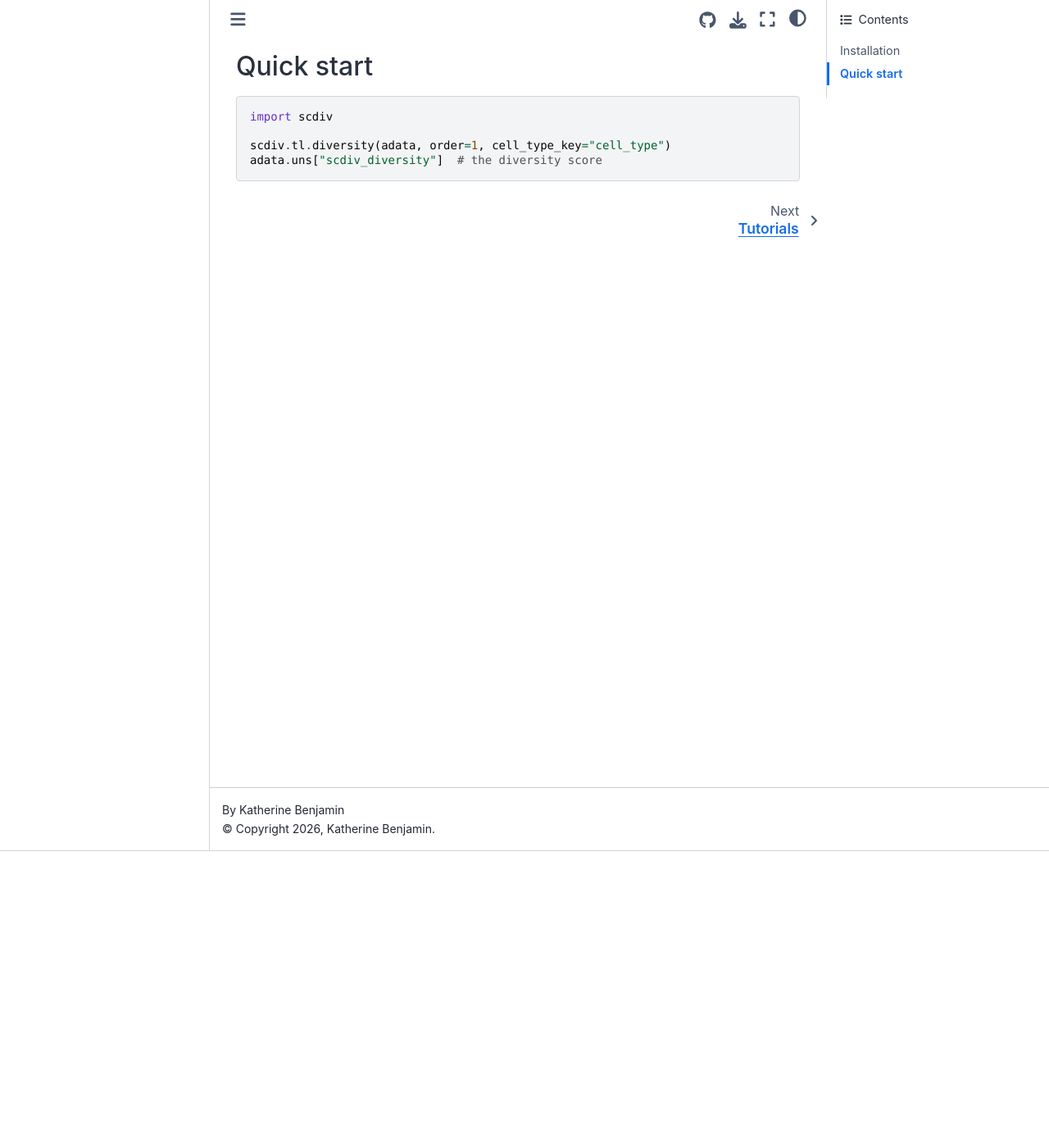
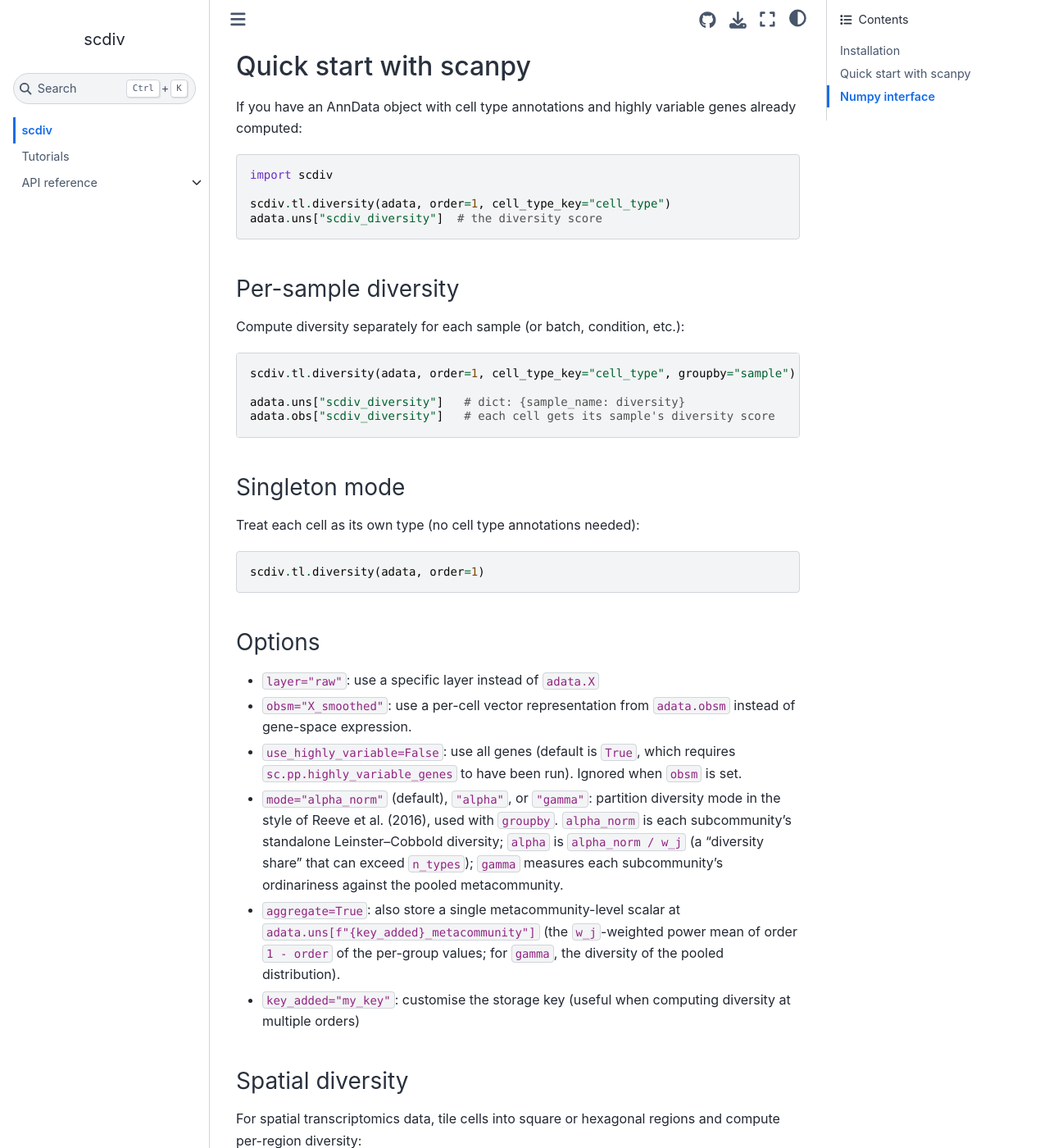
Before and after one commit to katherine-benjamin/scdiv, a Sphinx documentation site: the page built from docs/index.md, in a window 1280 px wide and 1400 px high, scrolled down 362 px. Shown: the whole window at 82% size. Built offline with Sphinx 7.4.7 and the Sphinx Book theme 1.1.4, drawn with Linux system fonts in a browser that asks for light colours; some of the changed text lies outside the part shown.

Commit message:
docs changes

````diff
--- a/README.md
+++ b/README.md
@@ -9,7 +9,7 @@
 ## Installation
 
 ```bash
-pip install git+https://github.com/katherinebenjamin/scdiv.git
+pip install git+https://github.com/katherine-benjamin/scdiv.git
 ```
 
 ## Quick start with scanpy
@@ -45,23 +45,23 @@
 
 ### Options
 
-- `layer="raw"` — use a specific layer instead of `adata.X`
-- `obsm="X_smoothed"` — use a per-cell vector representation from
+- `layer="raw"`: use a specific layer instead of `adata.X`
+- `obsm="X_smoothed"`: use a per-cell vector representation from
   `adata.obsm` instead of gene-space expression.
-- `use_highly_variable=False` — use all genes (default is `True`, which
+- `use_highly_variable=False`: use all genes (default is `True`, which
   requires `sc.pp.highly_variable_genes` to have been run). Ignored
   when `obsm` is set.
-- `mode="alpha_norm"` (default), `"alpha"`, or `"gamma"` — partition
+- `mode="alpha_norm"` (default), `"alpha"`, or `"gamma"`: partition
   diversity mode in the style of Reeve et al. (2016), used with `groupby`.
   `alpha_norm` is each subcommunity's standalone Leinster–Cobbold
   diversity; `alpha` is `alpha_norm / w_j` (a "diversity share" that can
   exceed `n_types`); `gamma` measures each subcommunity's ordinariness
   against the pooled metacommunity.
-- `aggregate=True` — also store a single metacommunity-level scalar at
+- `aggregate=True`: also store a single metacommunity-level scalar at
   `adata.uns[f"{key_added}_metacommunity"]` (the `w_j`-weighted power
   mean of order `1 - order` of the per-group values; for `gamma`, the
   diversity of the pooled distribution).
-- `key_added="my_key"` — customise the storage key (useful when computing
+- `key_added="my_key"`: customise the storage key (useful when computing
   diversity at multiple orders)
 
 ### Spatial diversity
--- /dev/null
+++ b/docs/api/diversity.md
@@ -0,0 +1,20 @@
+# Diversity primitives: `scdiv.diversity`
+
+Lower-level diversity functions that operate on numpy arrays (count
+matrices, similarity matrices, label vectors). Use these directly when
+working outside an AnnData workflow.
+
+```{eval-rst}
+.. currentmodule:: scdiv
+
+.. autosummary::
+   :toctree: ../_autosummary
+   :nosignatures:
+
+   diversity.diversity
+   diversity.diversity_from_counts
+   diversity.diversity_from_weighted_similarities
+   diversity.distribution_from_labels
+   diversity.partition_diversity
+   diversity.partition_diversity_singleton
+```
--- /dev/null
+++ b/docs/api/index.md
@@ -0,0 +1,22 @@
+# API reference
+
+`scdiv` follows the scanpy-style module layout:
+
+- **`scdiv.tl`**: tools that compute on AnnData and write results into
+  `adata.uns` / `adata.obs`. Start here for typical scanpy workflows.
+- **`scdiv.pl`**: plotting functions that visualize results from `scdiv.tl`.
+- **`scdiv.spatial`**: spatial-transcriptomics helpers. Partition cells
+  into regions, compute per-region diversity, build pseudo-cells.
+- **`scdiv.diversity`** and **`scdiv.similarity`**: lower-level primitives
+  that operate on numpy arrays directly. Use these when working outside
+  an AnnData workflow.
+
+```{toctree}
+:maxdepth: 1
+
+tl
+pl
+spatial
+diversity
+similarity
+```
--- /dev/null
+++ b/docs/api/spatial.md
@@ -0,0 +1,16 @@
+# Spatial: `scdiv.spatial`
+
+Spatial-transcriptomics helpers: partition cells into square or hexagonal
+regions, compute per-region diversity, and aggregate cells into pseudo-cells.
+
+```{eval-rst}
+.. currentmodule:: scdiv
+
+.. autosummary::
+   :toctree: ../_autosummary
+   :nosignatures:
+
+   spatial.partition
+   spatial.diversity
+   spatial.pseudo_cells
+```
--- /dev/null
+++ b/docs/api/tl.md
@@ -0,0 +1,15 @@
+# Tools: `scdiv.tl`
+
+Scanpy-style tools that compute on an AnnData object and write results into
+`adata.uns` and `adata.obs`.
+
+```{eval-rst}
+.. currentmodule:: scdiv
+
+.. autosummary::
+   :toctree: ../_autosummary
+   :nosignatures:
+
+   tl.diversity
+   tl.sparsity
+```
--- a/docs/conf.py
+++ b/docs/conf.py
@@ -28,6 +28,7 @@
     ".rst": "restructuredtext",
 }
 exclude_patterns = ["_build", "Thumbs.db", ".DS_Store"]
+default_role = "any"
 
 myst_enable_extensions = [
     "colon_fence",
@@ -60,7 +61,7 @@
 html_title = "scdiv"
 html_static_path = ["_static"]
 html_theme_options = {
-    "repository_url": "https://github.com/katherinebenjamin/scdiv",
+    "repository_url": "https://github.com/katherine-benjamin/scdiv",
     "repository_branch": "main",
     "path_to_docs": "docs",
     "use_repository_button": True,
--- a/docs/index.md
+++ b/docs/index.md
@@ -1,24 +1,4 @@
-# scdiv
-
-Similarity-sensitive diversity measures for transcriptomics data.
-
-`scdiv` computes diversity of cell populations, accounting for the similarity
-between cell types. It works with raw numpy arrays or plugs directly into
-[scanpy](https://scanpy.readthedocs.io/) via AnnData objects.
-
-## Installation
-
-```bash
-pip install git+https://github.com/katherinebenjamin/scdiv.git
-```
-
-## Quick start
-
-```python
-import scdiv
-
-scdiv.tl.diversity(adata, order=1, cell_type_key="cell_type")
-adata.uns["scdiv_diversity"]  # the diversity score
+```{include} ../README.md
 ```
 
 ```{toctree}
````
Also changed, not shown: other parts of docs/index.md (+1 -1 lines), docs/api.md (deleted, +0 -13 lines), docs/api/pl.md (added, +16 -0 lines), docs/api/similarity.md (added, +17 -0 lines), 3 other files.
